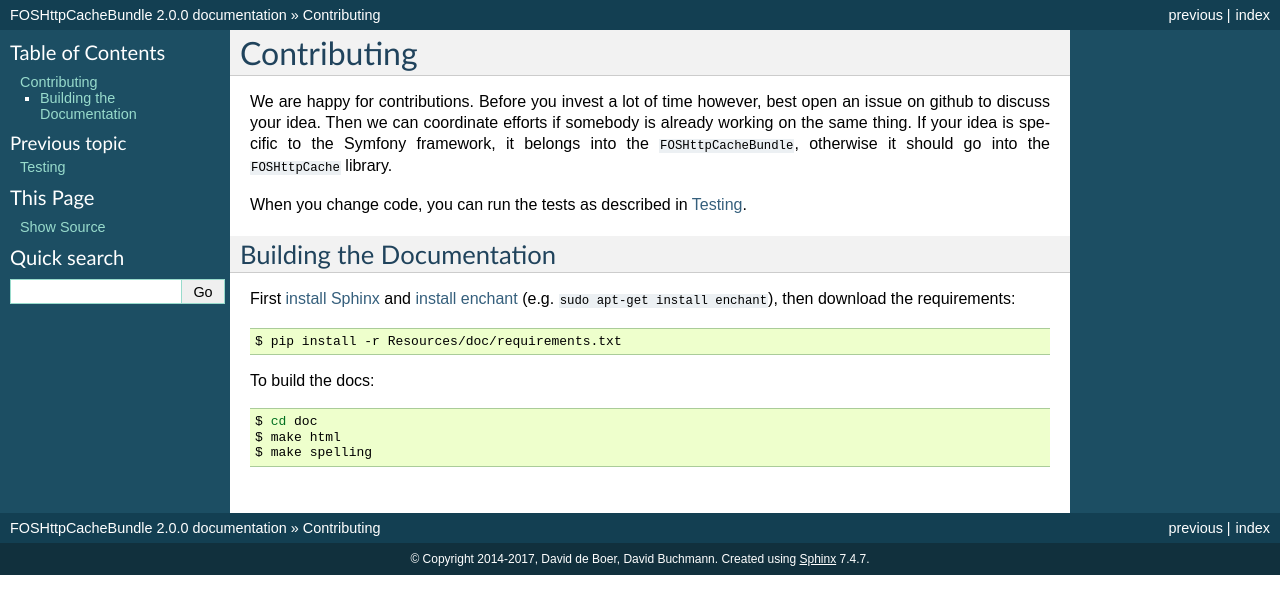
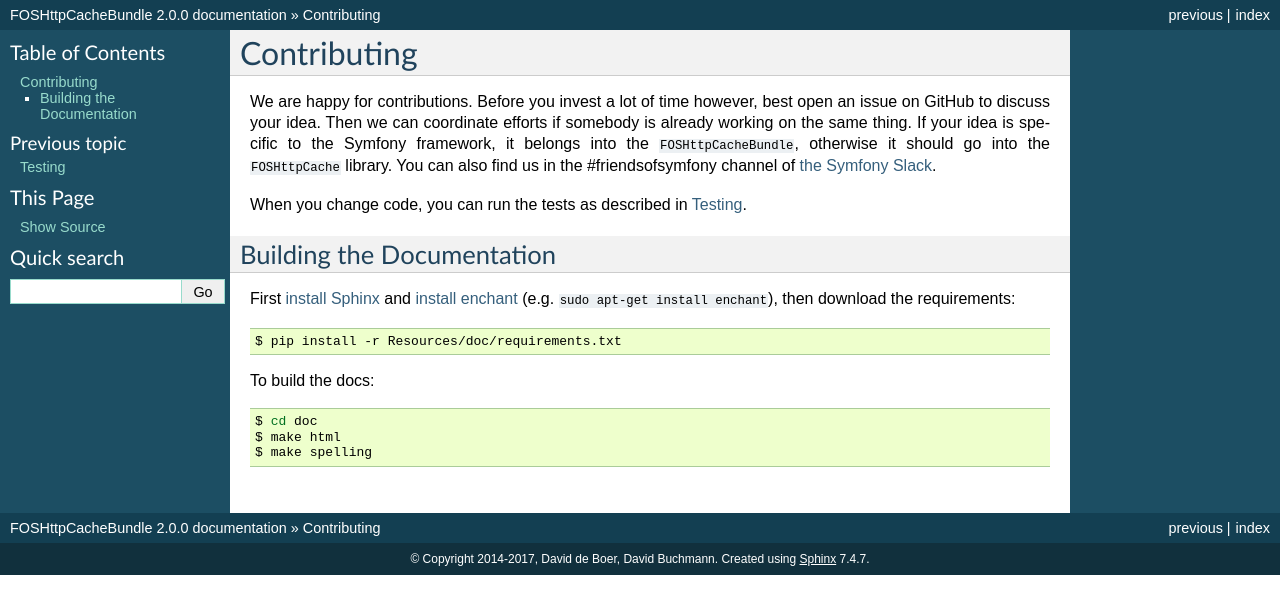
Before and after one commit to FriendsOfSymfony/FOSHttpCacheBundle, a Sphinx documentation site: the page built from Resources/doc/contributing.rst, in a window 1280 px wide. Shown: the top 614 px of the page. Built offline with Sphinx 7.4.7, drawn with Linux system fonts in a browser that asks for light colours.

Commit message:
Added slack info

```diff
--- a/Resources/doc/contributing.rst
+++ b/Resources/doc/contributing.rst
@@ -2,10 +2,11 @@
 ============
 
 We are happy for contributions. Before you invest a lot of time however, best
-open an issue on github to discuss your idea. Then we can coordinate efforts
+open an issue on GitHub to discuss your idea. Then we can coordinate efforts
 if somebody is already working on the same thing. If your idea is specific to
 the Symfony framework, it belongs into the ``FOSHttpCacheBundle``, otherwise
 it should go into the ``FOSHttpCache`` library.
+You can also find us in the #friendsofsymfony channel of `the Symfony Slack`_.
 
 When you change code, you can run the tests as described in :doc:`testing`.
 
@@ -27,5 +28,7 @@
     $ make html
     $ make spelling
 
+
 .. _install Sphinx: http://sphinx-doc.org/latest/install.html
 .. _install enchant: http://www.abisource.com/projects/enchant/
+.. _the Symfony Slack: https://symfony.com/slack-invite
```
